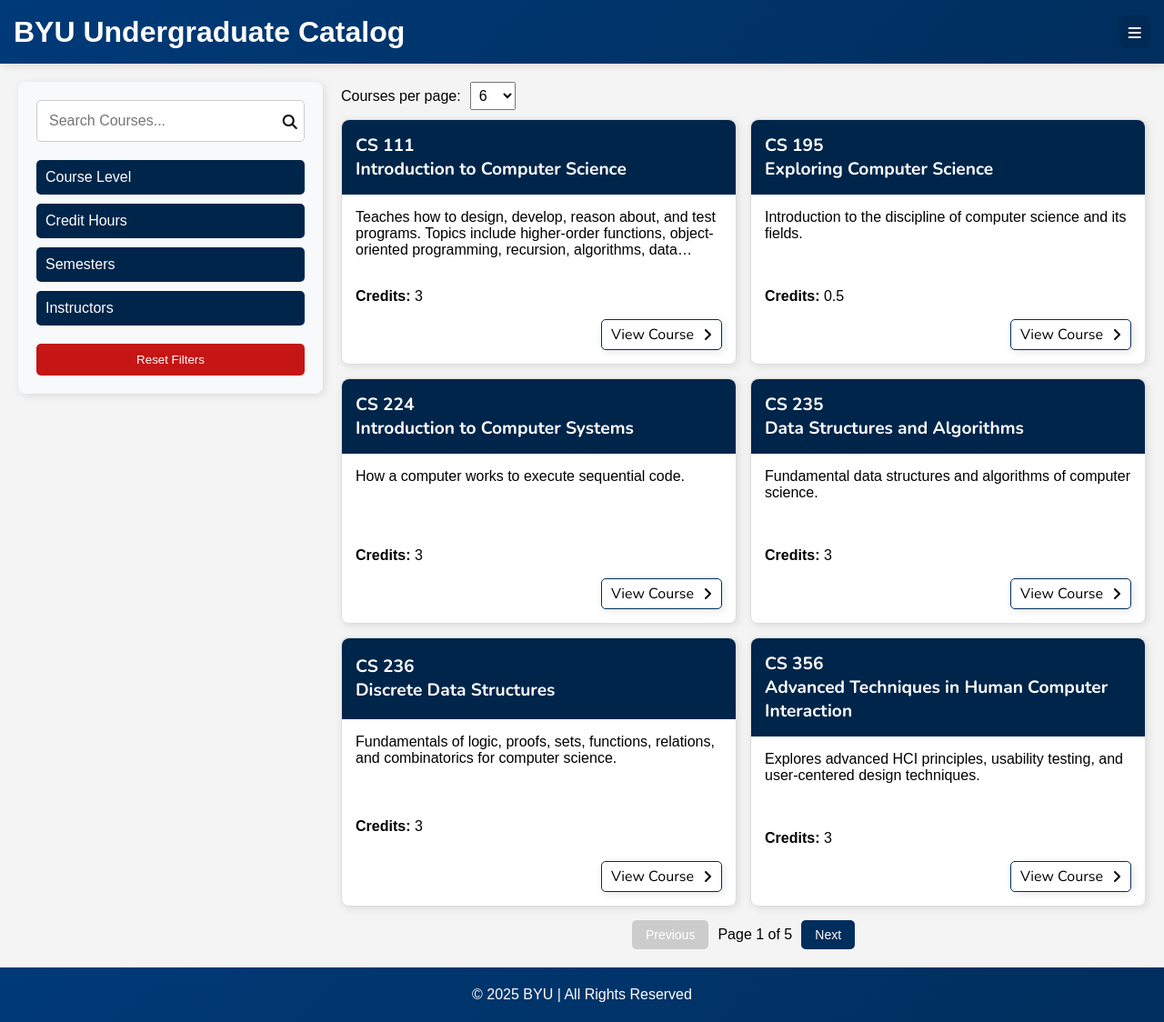
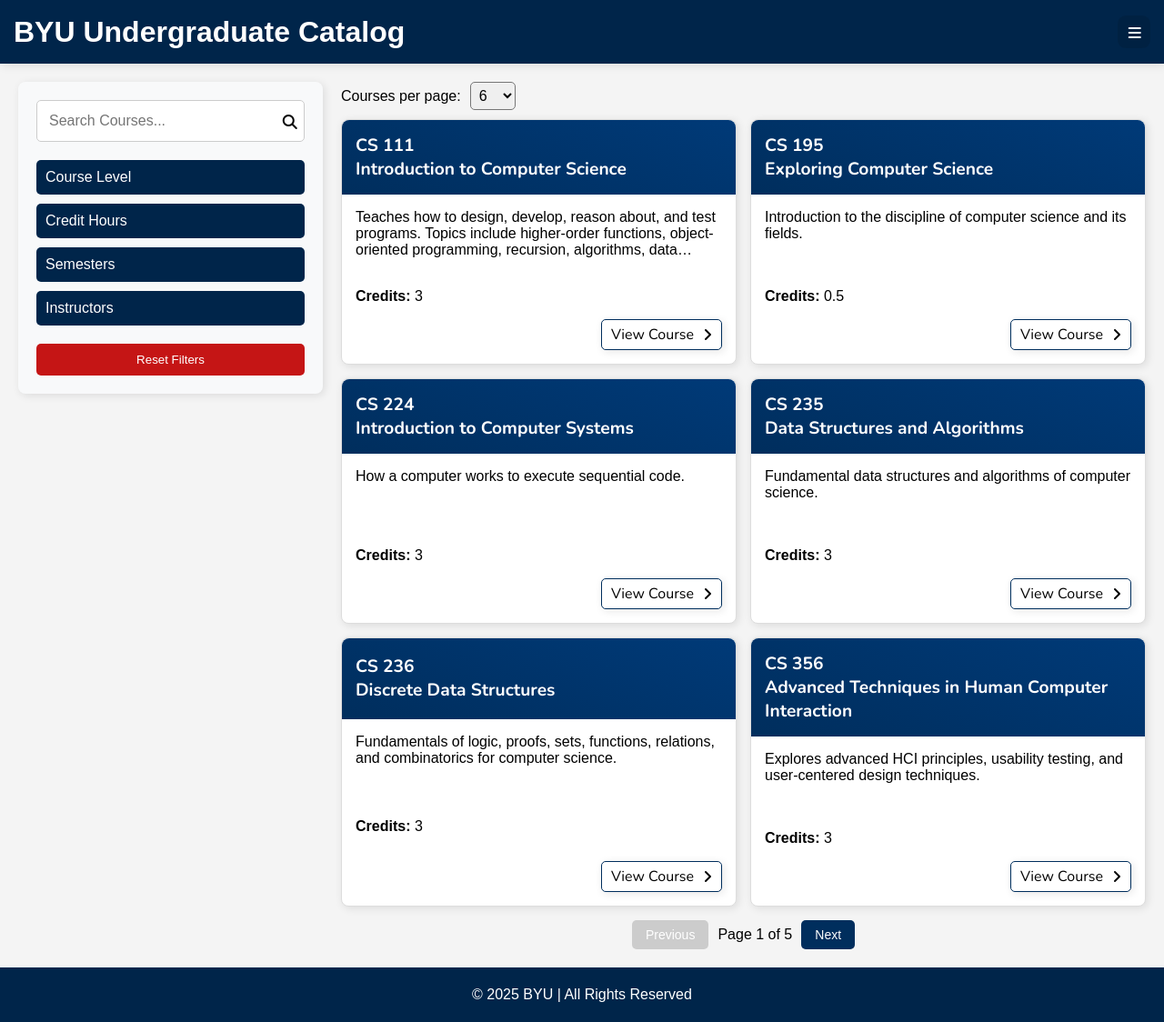
Before and after one commit to bertandfrogs/card_sorting, a React (Vite) app: page / in a window 1280 px wide. Shown: the whole page at 91% size. Built offline with nearby package versions, Linux system fonts and the light colour scheme.

Commit message:
changed the header colors

```diff
--- a/src/styles.css
+++ b/src/styles.css
@@ -1,6 +1,7 @@
 :root {
 	--main-padding: 20px;
 	--header-footer-padding: 15px;
+	--footer-padding: 0px;
 	--header-height: 5vh;
 	--footer-height: 5vh;
 	--box-shadow: 2px 2px 10px rgba(0, 0, 0, 0.1);
@@ -27,12 +28,12 @@
 
 .header {
 	height: var(--header-height);
-	background: var(--theme-navy);
-	background: linear-gradient(
+	background: var(--theme-navy-dark);
+	/* background: linear-gradient(
 		-45deg,
 		var(--theme-navy) 0%,
 		var(--theme-navy-light) 100%
-	);
+	); */
 	color: white;
 	padding: 15px;
 	display: flex;
@@ -76,12 +77,7 @@
 }
 
 .footer {
-	background: var(--theme-navy);
-	background: linear-gradient(
-		-45deg,
-		var(--theme-navy) 0%,
-		var(--theme-navy-light) 100%
-	);
+	background: var(--theme-navy-dark);
 	color: white;
 	text-align: center;
 	padding: 10px;
@@ -272,7 +268,12 @@
 }
 
 .course-card-header {
-	background: #00254a;
+	background: var(--theme-navy-light);
+	background: linear-gradient(
+		20deg,
+		var(--theme-navy) 0%,
+		var(--theme-navy-light) 100%
+	);
 	font-family: "Nunito";
 	font-weight: 700;
 	font-size: larger;
@@ -343,6 +344,7 @@
 .pagination-controls select {
 	padding: 5px;
 	font-size: 16px;
+	border-radius: 5px;
 }
 
 .pagination {
```
Also changed, not shown: 2 other files (tests, documents, lock files or other folders).
